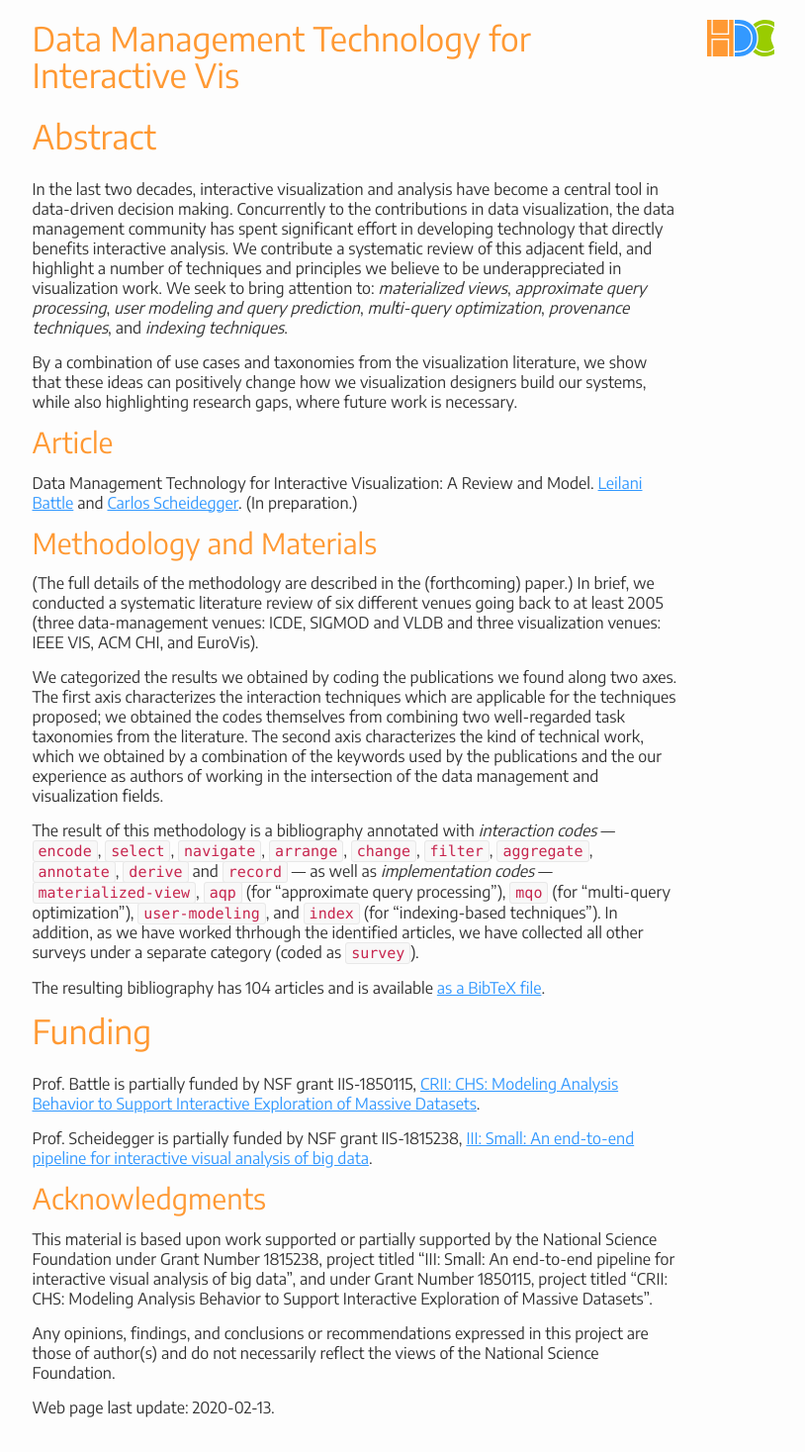
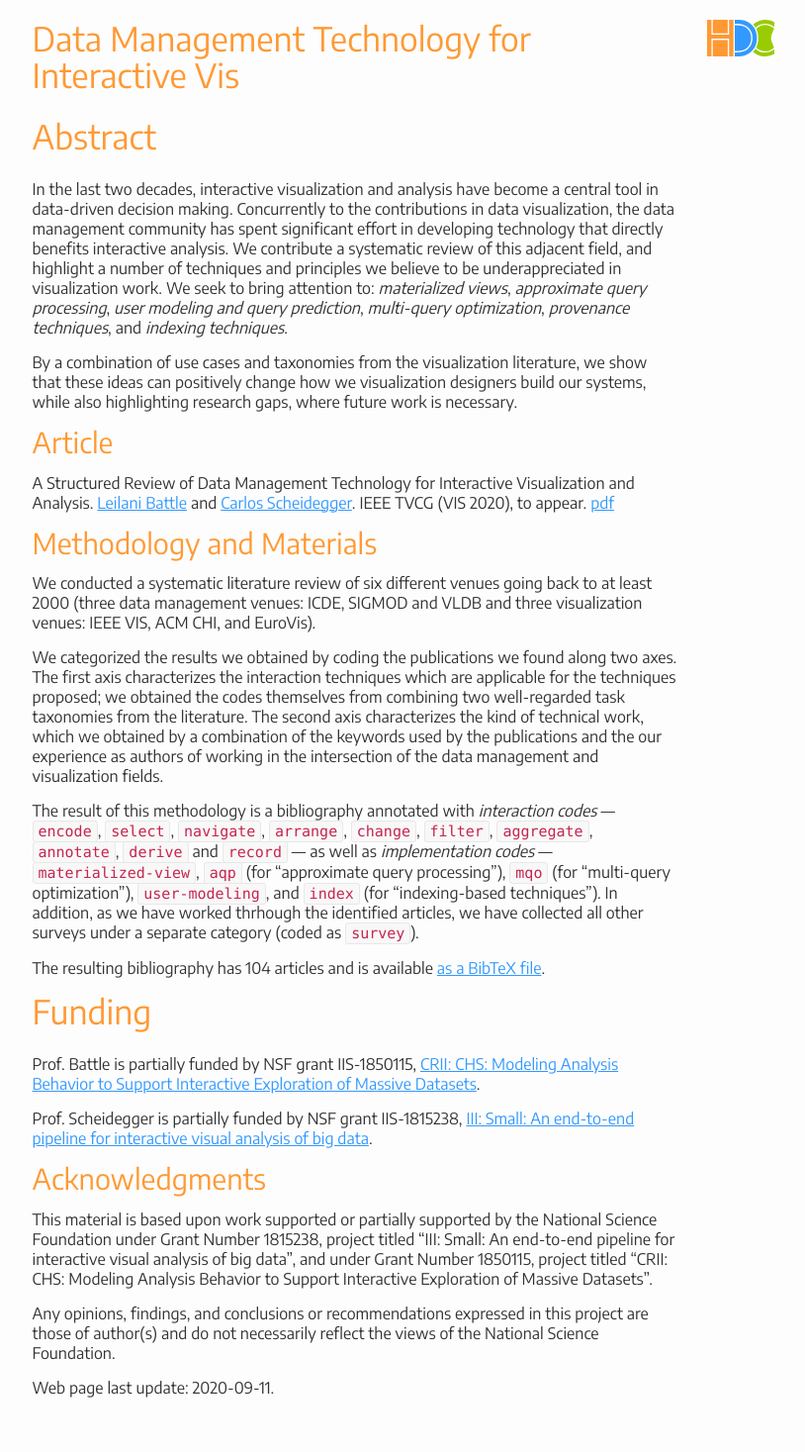
Before and after one commit to hdc-arizona/hdc-arizona.github.io, a Jekyll site: the page built from projects/end-to-end-visual-big-data/db-tech-for-interactive-vis/index.md, in a window 1280 px wide. Shown: the whole page at 99% size, without its empty margins (135-949 px from the left). Built offline with Jekyll 4.4.1, drawn with Linux system fonts in a browser that asks for light colours.

Commit message:
update publications with vis db survey paper

```diff
--- a/projects/end-to-end-visual-big-data/db-tech-for-interactive-vis/index.md
+++ b/projects/end-to-end-visual-big-data/db-tech-for-interactive-vis/index.md
@@ -23,16 +23,14 @@ research gaps, where future work is necessary.
 
 ## Article
 
-Data Management Technology for Interactive Visualization: A Review and
-Model. [Leilani Battle](https://www.cs.umd.edu/~leilani/bio.html) and [Carlos Scheidegger](https://cscheid.net).  (In preparation.)
+A Structured Review of Data Management Technology for Interactive Visualization and Analysis. [Leilani Battle](https://www.cs.umd.edu/~leilani/bio.html) and [Carlos Scheidegger](https://cscheid.net). IEEE TVCG (VIS 2020), to appear. [pdf](/papers/infovis_2020_dbsurvey.pdf)
 
 ## Methodology and Materials
 
-(The full details of the methodology are described in the
-(forthcoming) paper.) In brief, we conducted a systematic literature
-review of six different venues going back to at least 2005 (three
-data-management venues: ICDE, SIGMOD and VLDB and three visualization
-venues: IEEE VIS, ACM CHI, and EuroVis).
+We conducted a systematic literature review of six different venues
+going back to at least 2000 (three data management venues: ICDE,
+SIGMOD and VLDB and three visualization venues: IEEE VIS, ACM CHI, and
+EuroVis).
 
 We categorized the results we obtained by coding the publications we
 found along two axes. The first axis characterizes the interaction
@@ -56,7 +54,6 @@ category (coded as `survey`).
 The resulting bibliography has 104 articles and is available [as a
 BibTeX file](vis-db.bib).
 
-
 # Funding
 
 Prof. Battle is partially funded by NSF grant IIS-1850115, [CRII: CHS: Modeling Analysis Behavior to Support Interactive Exploration of Massive Datasets](https://www.nsf.gov/awardsearch/showAward?AWD_ID=1850115).
@@ -69,4 +66,4 @@ This material is based upon work supported or partially supported by the Nationa
 
 Any opinions, findings, and conclusions or recommendations expressed in this project are those of author(s) and do not necessarily reflect the views of the National Science Foundation.
 
-Web page last update: 2020-02-13.
+Web page last update: 2020-09-11.
```
Also changed, not shown: publications.md (+6 -0 lines), papers/thumbs/infovis_2020_dbsurvey.png (added), 1 other file.
